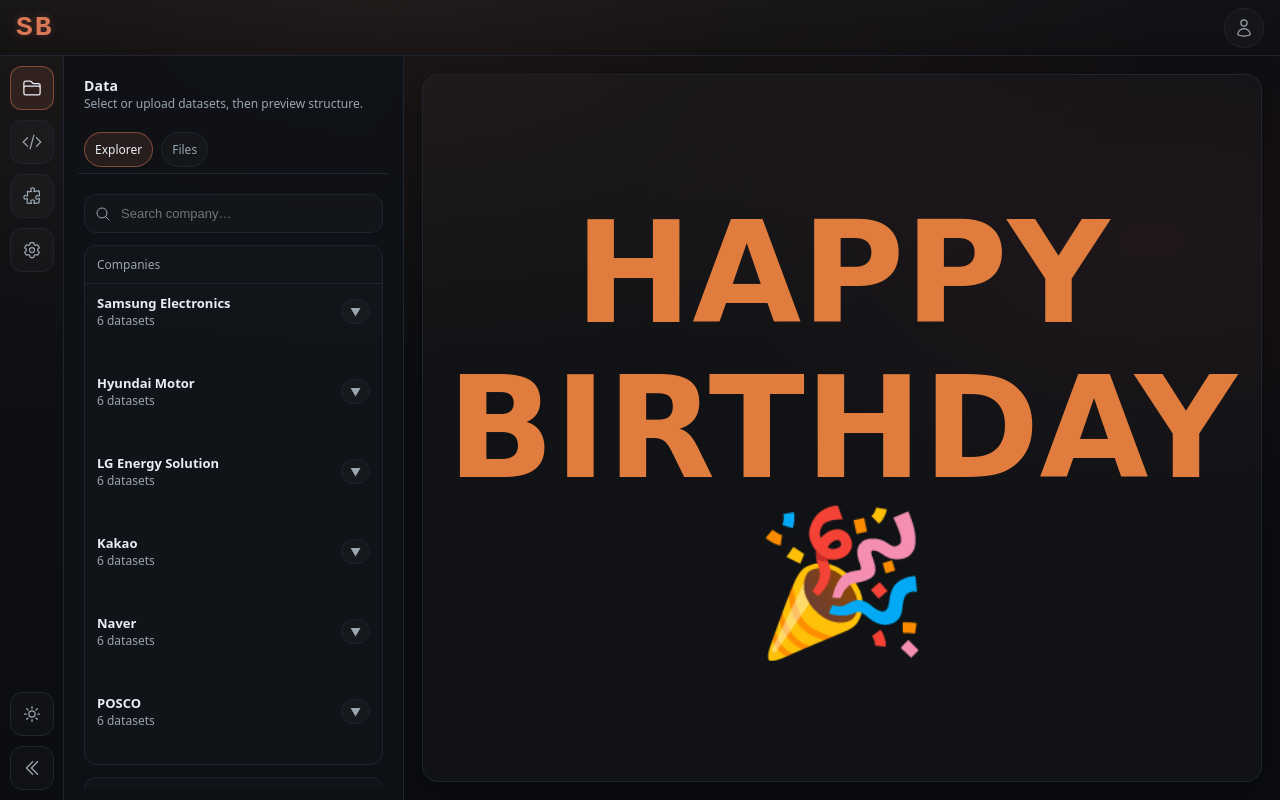
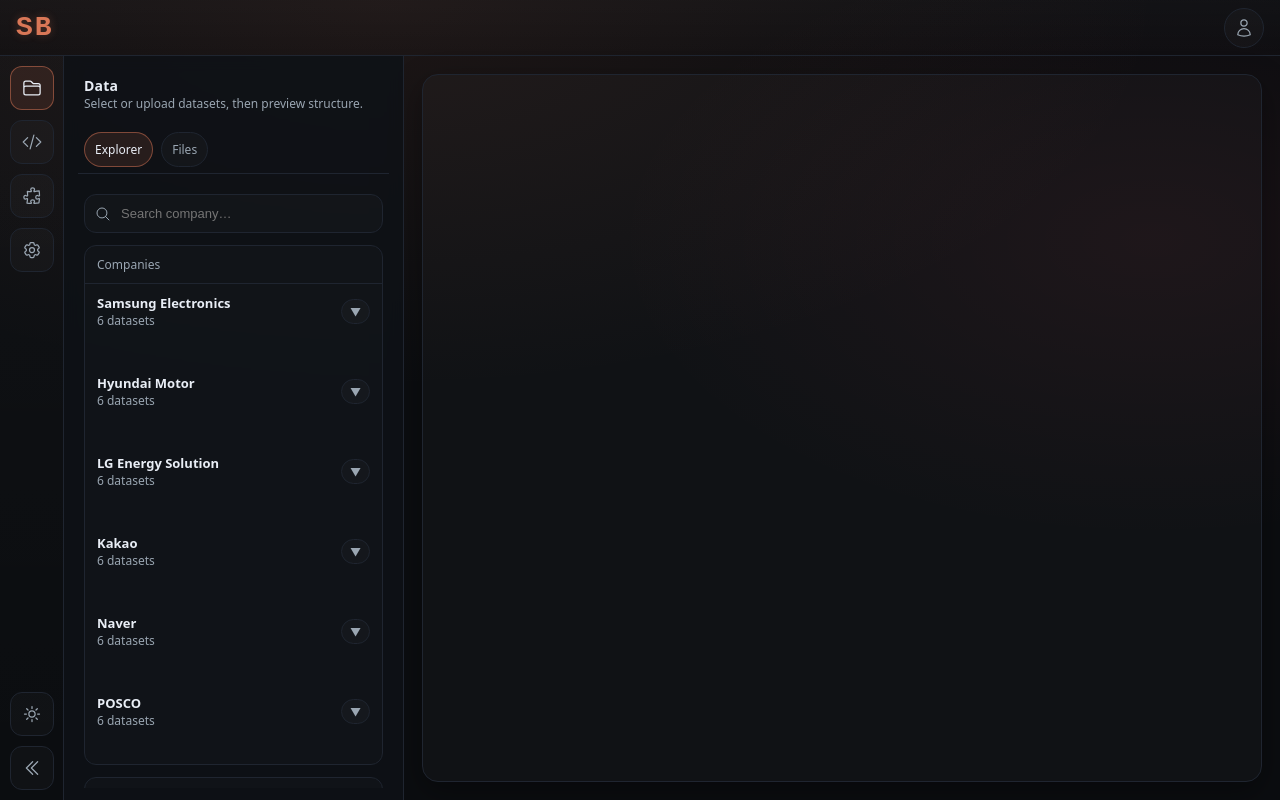
Before and after one commit to lena-jejesoft/analysis, a plain HTML site: page index.html in a window 1280 px wide. Drawn offline with Linux system fonts and the light colour scheme.

Commit message:
스키마 수정 전

```diff
--- a/index.html
+++ b/index.html
@@ -1162,10 +1162,7 @@
 
     <!-- Main canvas -->
     <main class="main">
-      <div class="canvas" style="display: flex; align-items: center; justify-content: center;">
-        <div style="font-family: 'Brush Script MT', 'Segoe Script', cursive; color: #E07D3E; font-size: 11vw; font-weight: bold; line-height: 1.1; text-align: center;">
-          HAPPY<br/>BIRTHDAY 🎉
-        </div>
+      <div class="canvas">
       </div>
     </main>
   </div>
```
